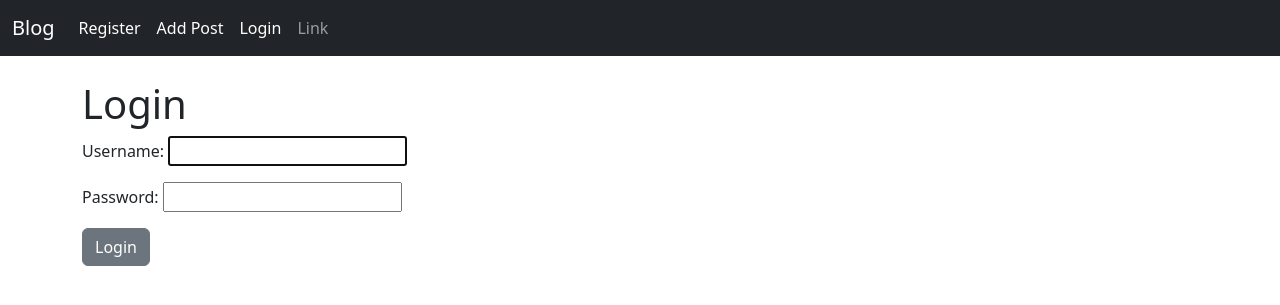
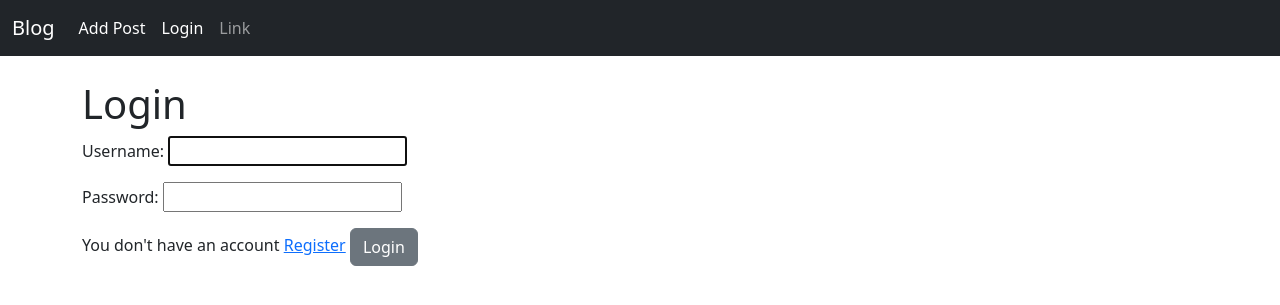
Before and after one commit to haimy254/ablog, a Django app: page /account/login/ in a window 1280 px wide. Shown: the top 305 px of the page. Run offline with Django 4.2, Linux system fonts and the light colour scheme.

Commit message:
minor changes on registration link

```diff
--- a/account/templates/registration/login.html
+++ b/account/templates/registration/login.html
@@ -8,7 +8,9 @@
    <form method = 'POST'>
     {% csrf_token %}
     {{form.as_p}}
+    <p>You don't have an account <a  href="{% url 'register'%}"> Register</a>
     <button class='btn btn-secondary'>Login</button>
    </form>
+   </P>
 </div>
 {% endblock %}
--- a/blog/models.py
+++ b/blog/models.py
@@ -9,6 +9,7 @@ class Post(models.Model):
     title_tag = models.CharField(max_length=255, default="Post")
     author = models.ForeignKey(User, on_delete=models.CASCADE)
     body = models.TextField()
+    # image = models.ImageField(default="")
     post_date = models.DateField(auto_now_add=True)
 
     def __str__(self):
--- a/blog/templates/base.html
+++ b/blog/templates/base.html
@@ -18,9 +18,6 @@
           </button>
           <div class="collapse navbar-collapse" id="navbarSupportedContent">
             <ul class="navbar-nav me-auto mb-2 mb-lg-0">
-              <li class="nav-item">
-                <a class="nav-link active" aria-current="page" href="{% url 'register'%}">Register</a>
-              </li>
               <li class="nav-item">
                 <a class="nav-link active" aria-current="page" href="{% url 'add_post'%}">Add Post</a>
               </li>
```
Also changed, not shown: blog/forms.py (line endings or trailing spaces).
